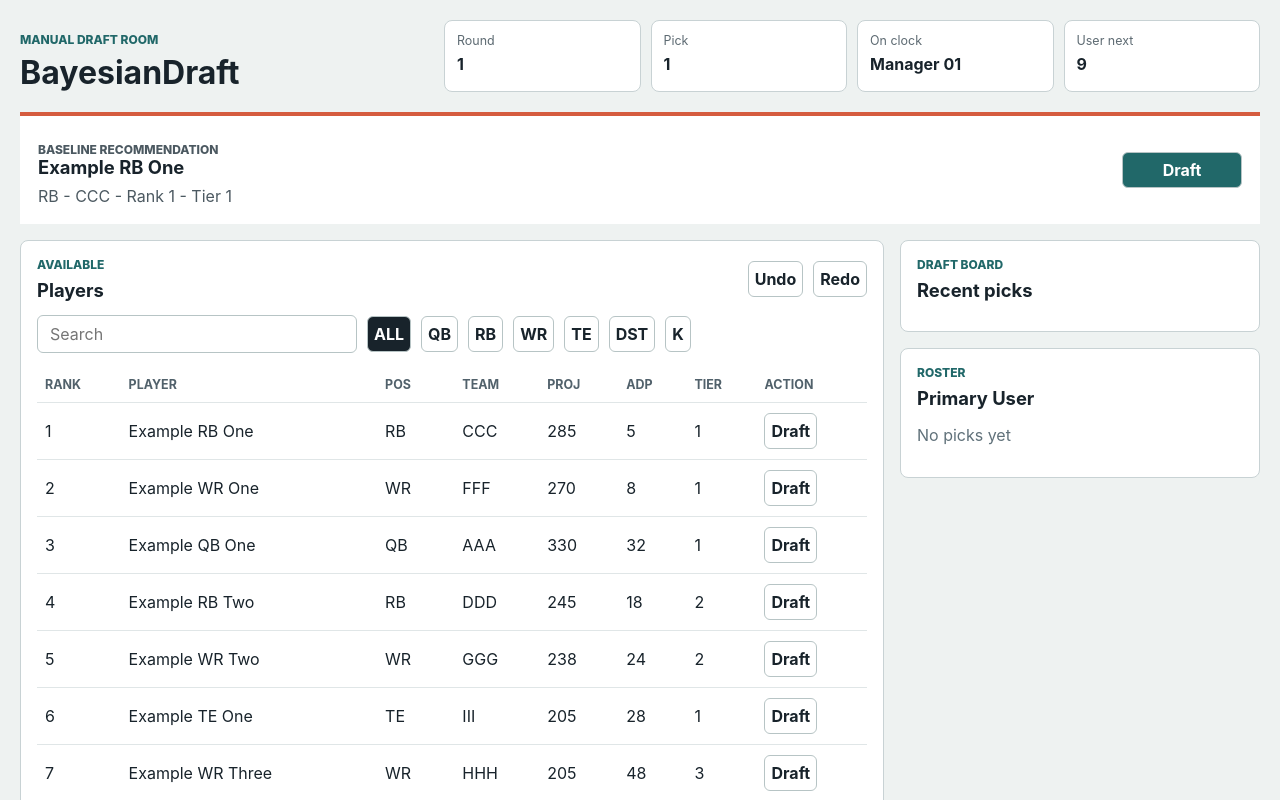
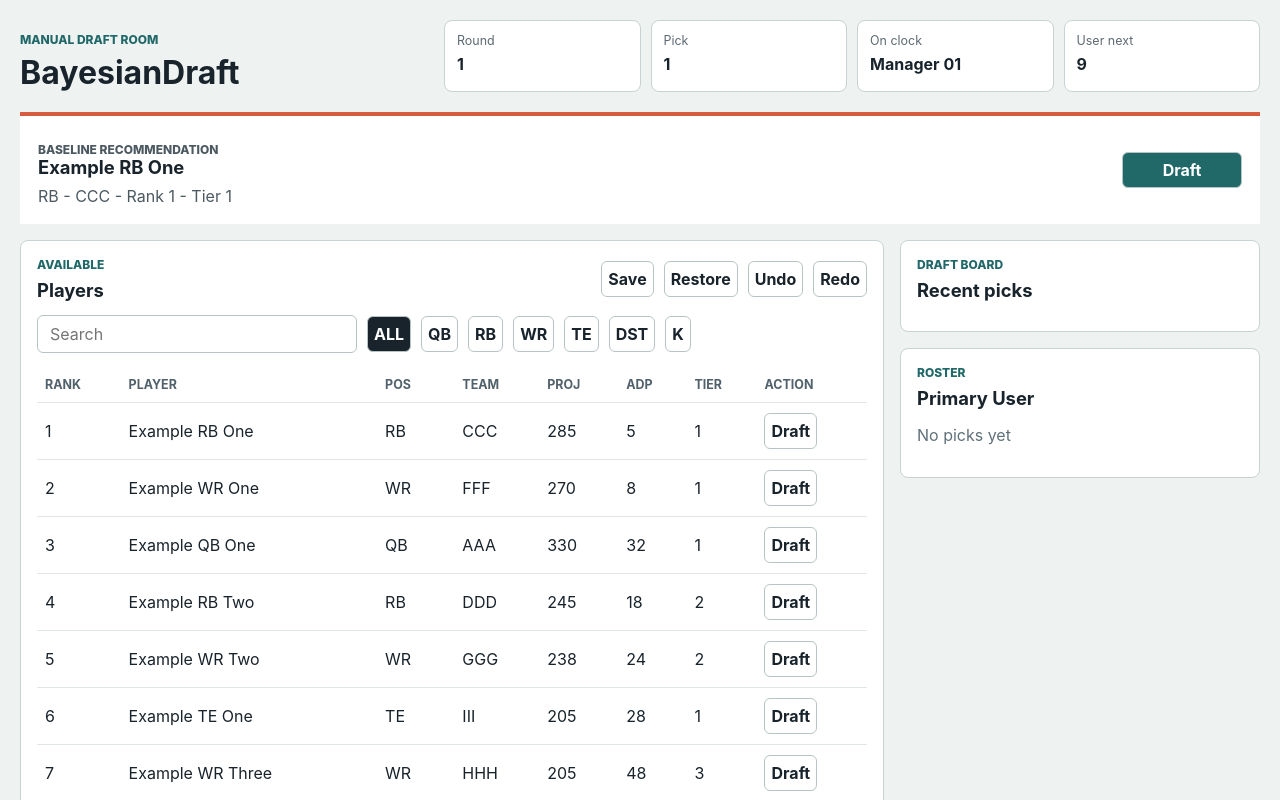
Before and after one commit to sre0089/BayesianDraft, a React (Vite) app in the folder apps/web/: page / in a window 1280 px wide. Shown: the top 800 px of the page. Built offline with nearby package versions, Linux system fonts and the light colour scheme.

Commit message:
web: persist manual draft state

```diff
--- a/apps/web/src/App.tsx
+++ b/apps/web/src/App.tsx
@@ -3,11 +3,13 @@ import { useMemo, useState } from "react";
 import {
   availablePlayers,
   initialDraftRoomState,
+  loadDraftRoomState,
   pickSlot,
   players,
   recordPick,
   redo,
   rosterForManager,
+  saveDraftRoomState,
   type Position,
   undo,
 } from "./draftRoom";
@@ -15,7 +17,7 @@ import {
 const positions: Array<Position | "ALL"> = ["ALL", "QB", "RB", "WR", "TE", "DST", "K"];
 
 export function App() {
-  const [draftState, setDraftState] = useState(initialDraftRoomState);
+  const [draftState, setDraftState] = useState(() => loadDraftRoomState() ?? initialDraftRoomState);
   const [query, setQuery] = useState("");
   const [position, setPosition] = useState<Position | "ALL">("ALL");
   const currentSlot = pickSlot(draftState.completedPicks.length + 1);
@@ -82,6 +84,12 @@ export function App() {
               <h2 id="available-title">Players</h2>
             </div>
             <div className="toolbar">
+              <button aria-label="Save draft" onClick={() => saveDraftRoomState(draftState)}>
+                Save
+              </button>
+              <button aria-label="Restore draft" onClick={() => setDraftState(loadDraftRoomState() ?? draftState)}>
+                Restore
+              </button>
               <button aria-label="Undo pick" onClick={() => setDraftState(undo(draftState))}>
                 Undo
               </button>
--- a/apps/web/src/draftRoom.ts
+++ b/apps/web/src/draftRoom.ts
@@ -25,6 +25,8 @@ export type DraftRoomState = {
   undoStack: Pick[][];
   redoStack: Pick[][];
 };
+
+const storageKey = "bayesiandraft.draftRoomState";
 
 export const managers = [
   "Manager 01",
@@ -251,3 +253,24 @@ export function rosterForManager(state: DraftRoomState, managerId: string) {
     .map((pick) => playerById.get(pick.playerId))
     .filter((player): player is Player => player !== undefined);
 }
+
+export function saveDraftRoomState(state: DraftRoomState, storage: Storage = localStorage) {
+  storage.setItem(storageKey, JSON.stringify(state));
+}
+
+export function loadDraftRoomState(storage: Storage = localStorage): DraftRoomState | null {
+  const rawState = storage.getItem(storageKey);
+  if (!rawState) {
+    return null;
+  }
+
+  const parsed = JSON.parse(rawState) as DraftRoomState;
+  if (!Array.isArray(parsed.completedPicks)) {
+    return null;
+  }
+  return {
+    completedPicks: parsed.completedPicks,
+    undoStack: Array.isArray(parsed.undoStack) ? parsed.undoStack : [],
+    redoStack: Array.isArray(parsed.redoStack) ? parsed.redoStack : [],
+  };
+}
```
Also changed, not shown: apps/web/tests/setup.ts (+15 -0 lines), 2 other files (tests, documents, lock files or other folders).
